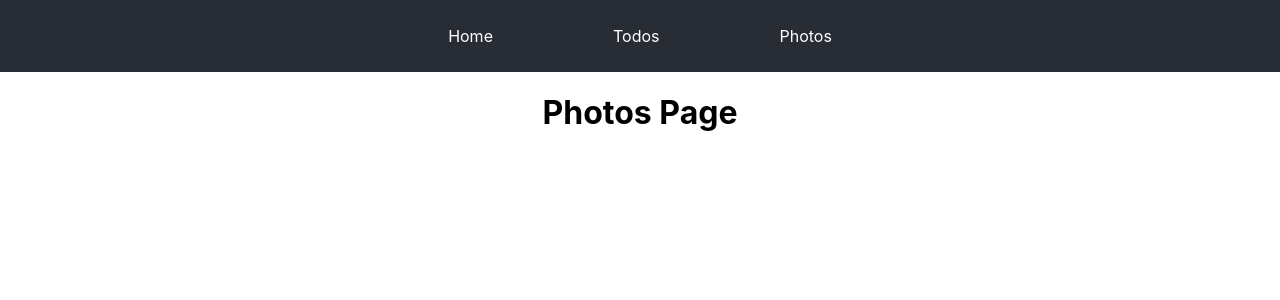
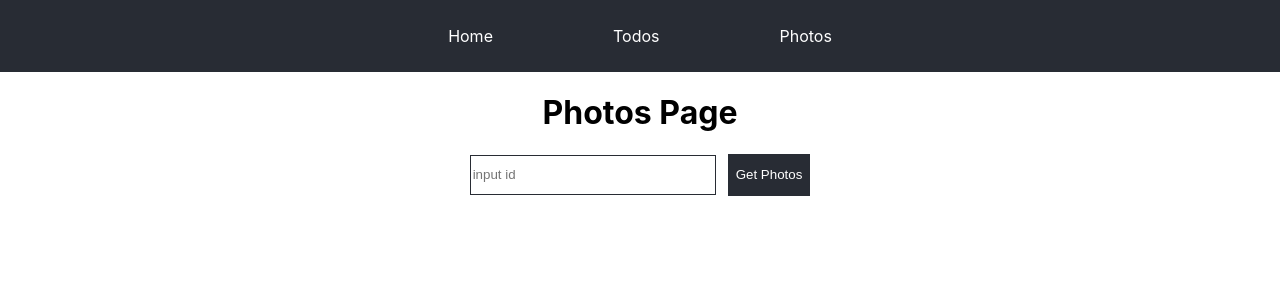
Before and after one commit to Vadym-Mishchenko/everlabs-tt, a React (Create React App) app: page /photos in a window 1280 px wide. Shown: the top 300 px of the page. Built offline with nearby package versions, Linux system fonts and the light colour scheme.

Commit message:
some fix

```diff
--- a/src/components/Photos/Photos.jsx
+++ b/src/components/Photos/Photos.jsx
@@ -5,6 +5,8 @@ export const Photos = () => {
     <>
       <div className="photos">
         <h1 className="photos__title">Photos Page</h1>
+        <input placeholder='input id' className="photos__input" type="text" />
+        <button className="photos__btn">Get Photos</button>
       </div>
     </>
   )
--- a/src/components/Photos/Photos.scss
+++ b/src/components/Photos/Photos.scss
@@ -1,3 +1,28 @@
 .photos {
   text-align: center;
+
+  &__input {
+    height: 36px;
+    width: 240px;
+    margin-right: 12px;
+    border: 1px solid #282c34;
+
+    &:focus {
+      border: 1px solid rgb(238, 99, 99);
+    }
+  }
+
+  &__btn {
+    height: 42px;
+    cursor: pointer;
+    color: #fff;
+    background-color: #282c34;
+    border: 2px solid #282c34;
+
+    transition: color 0.3s;
+
+    &:hover {
+      color: #97f0d2;
+    }
+  }
 }
```
